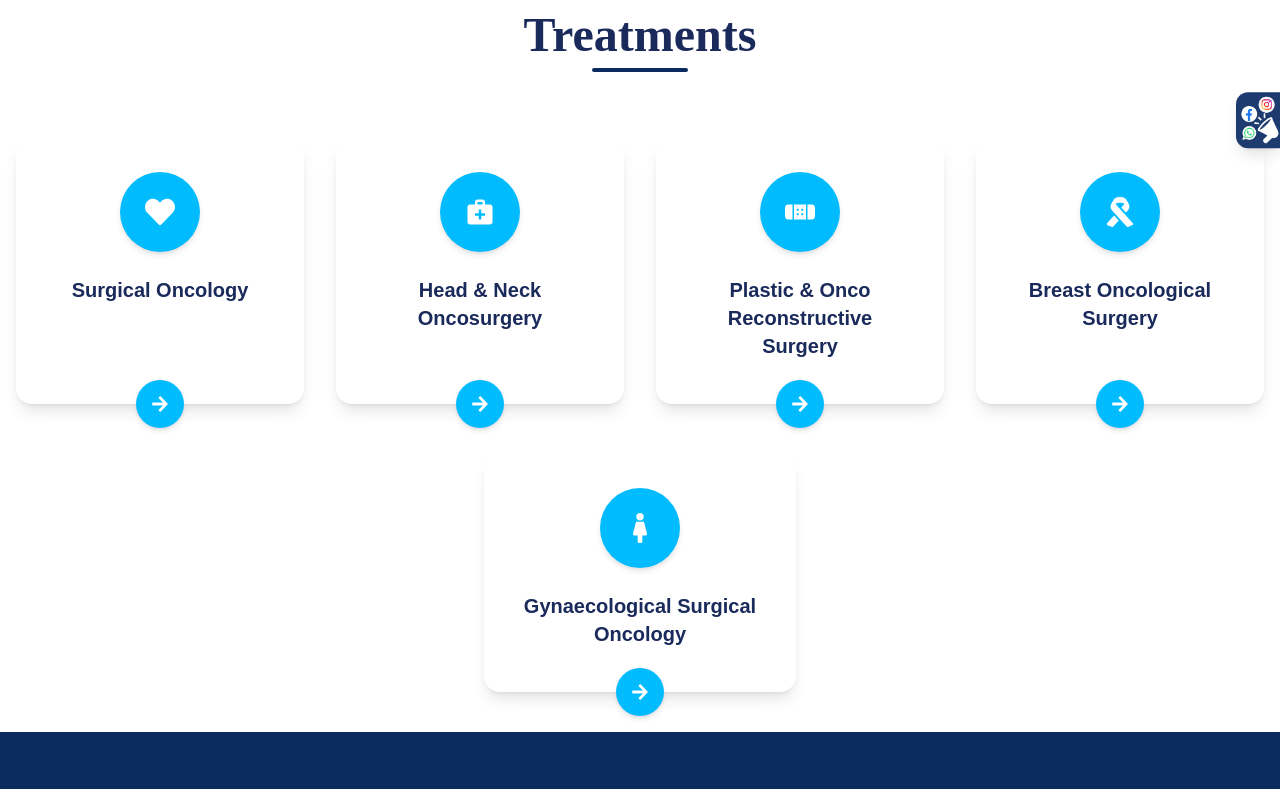
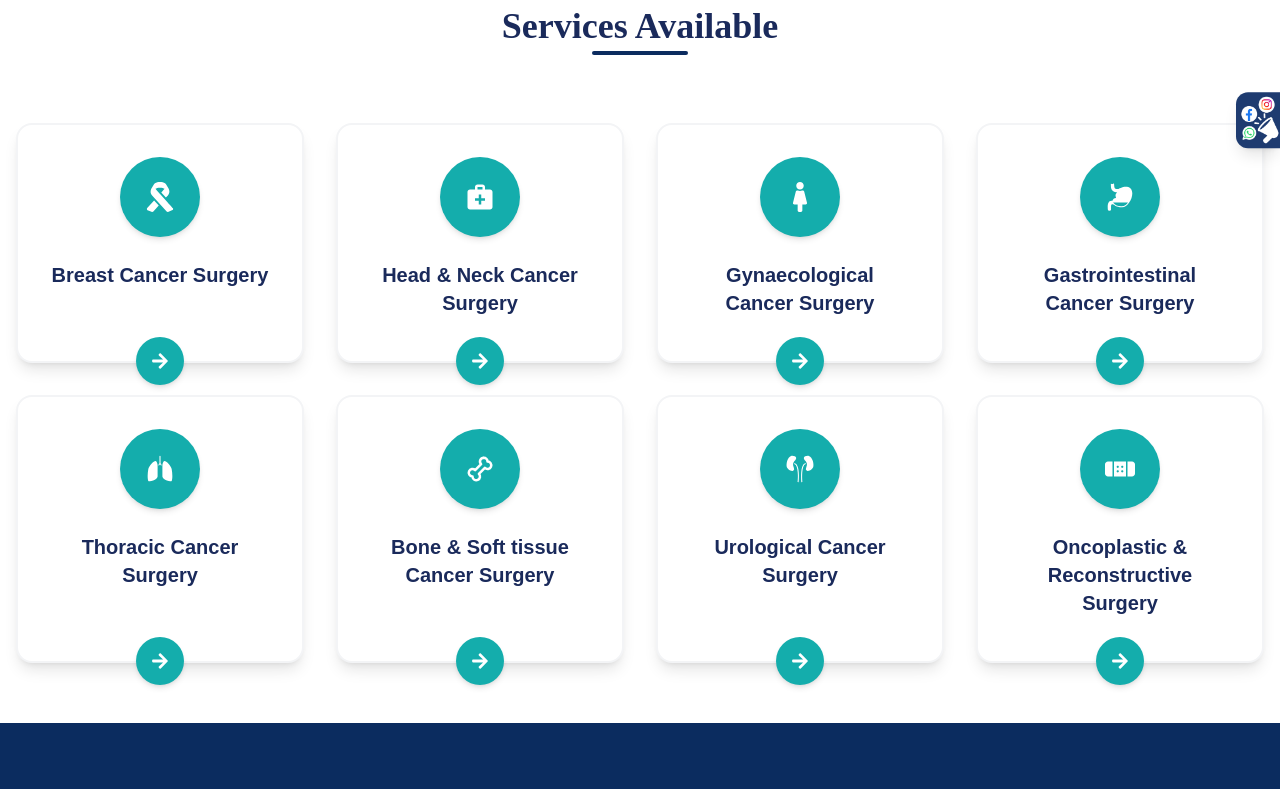
Before and after one commit to AQITPvtLtd/drrajeshjain, a Next.js app: page /treatments in a window 1280 px wide. Shown: the part 280-1069 px from the top of the page. Built offline with nearby package versions, Linux system fonts and the light colour scheme.

Commit message:
add changes

```diff
--- a/src/app/about-us/AboutUs.jsx
+++ b/src/app/about-us/AboutUs.jsx
@@ -2,6 +2,7 @@
 import Image from "next/image";
 import MissionVision from "./missionvision/MissionVision";
 import Faq from "@/components/homepage/Faq";
+import Testimonials from "@/components/homepage/Testimonials";
 
 export default function AboutUs() {
   return (
@@ -52,6 +53,7 @@ export default function AboutUs() {
       </section>
 
       <MissionVision />
+      <Testimonials />
       <Faq />
     </section>
   );
--- a/src/app/treatments/Treatments.jsx
+++ b/src/app/treatments/Treatments.jsx
@@ -2,6 +2,10 @@
 import React from "react";
 import Link from "next/link";
 import { FaHeart, FaUser, FaVial, FaArrowRight } from "react-icons/fa";
+import { GiStomach } from "react-icons/gi";
+import { GiLungs } from "react-icons/gi";
+import { TbBone } from "react-icons/tb";
+import { GiKidneys } from "react-icons/gi";
 import { MdMedicalServices } from "react-icons/md";
 import { FaBandAid } from "react-icons/fa";
 import { FaRibbon } from "react-icons/fa";
@@ -9,53 +13,74 @@ import { FaFemale } from "react-icons/fa";
 
 const services = [
   {
-    icon: <FaHeart className="text-white text-3xl" />,
-    title: "Surgical Oncology",
+    icon: <FaRibbon className="text-white text-3xl" />,
+    title: "Breast Cancer Surgery",
+    description:
+      "",
+    href: "/our-team/dr-pranjal-kulshreshtha",
+  },
+  {
+    icon: <MdMedicalServices className="text-white text-3xl" />,
+    title: "Head & Neck Cancer Surgery",
+    description:
+      "",
+    href: "/our-team/dr-ishan-mohan",
+  },
+  {
+    icon: <FaFemale className="text-white text-3xl" />,
+    title: "Gynaecological Cancer Surgery",
+    description:
+      "",
+    href: "/treatments/gynaecological",
+  },
+  {
+    icon: <GiStomach  className="text-white text-3xl" />,
+    title: "Gastrointestinal Cancer Surgery",
     description:
       "",
     href: "/our-team/dr-rajesh-jain",
   },
   {
-    icon: <MdMedicalServices className="text-white text-3xl" />,
-    title: "Head & Neck Oncosurgery",
+    icon: <GiLungs className="text-white text-3xl" />,
+    title: "Thoracic Cancer Surgery",
     description:
       "",
-    href: "/our-team/dr-ishan-mohan",
+    href: "/our-team/dr-rajesh-jain",
+  },
+  {
+    icon: <TbBone className="text-white text-3xl" />,
+    title: "Bone & Soft tissue Cancer Surgery",
+    description:
+      "",
+    href: "/our-team/dr-rajesh-jain",
+  },
+  {
+    icon: <GiKidneys className="text-white text-3xl" />,
+    title: "Urological Cancer Surgery",
+    description:
+      "",
+    href: "/our-team/dr-rajesh-jain",
   },
   {
     icon: <FaBandAid className="text-white text-3xl" />,
-    title: "Plastic & Onco Reconstructive Surgery",
+    title: "Oncoplastic & Reconstructive Surgery",
     description:
       "",
     href: "/our-team/dr-himanshu-gupta",
   },
-  {
-    icon: <FaRibbon className="text-white text-3xl" />,
-    title: "Breast Oncological Surgery",
-    description:
-      "",
-    href: "/our-team/dr-pranjal-kulshreshtha",
-  },
-  {
-    icon: <FaFemale className="text-white text-3xl" />,
-    title: "Gynaecological Surgical Oncology",
-    description:
-      "",
-    href: "/treatments/gynaecological",
-  },
 ];
 
 export default function Treatments() {
-  // Use splice to separate last card
-  const mainServices = services.slice(0, services.length - 1);
-  const lastService = services.slice(-1)[0];
+  // No split — show all services normally
+  const mainServices = services;
+
 
   return (
     <section className="w-full py-10 bg-white font-poppins">
       {/* Heading */}
       <div className="text-center mb-10 px-4">
-        <h2 className="text-3xl sm:text-4xl md:text-5xl font-bold text-[#1a2a5b] leading-snug" style={{ fontFamily: "Roboto Slab, serif" }}>
-          Treatments
+        <h2 className="text-3xl md:text-4xl font-bold text-[#1a2a5b] leading-snug" style={{ fontFamily: "Roboto Slab, serif" }}>
+          Services Available
         </h2>
         <div className="w-24 h-[4px] bg-[#0b2c5f] mx-auto mb-12 rounded-full"></div>
       </div>
@@ -65,9 +90,9 @@ export default function Treatments() {
         {mainServices.map((service, index) => (
           <div
             key={index}
-            className="relative bg-white rounded-2xl shadow-lg p-8 flex flex-col items-center text-center transition-all duration-300 hover:shadow-2xl"
+            className="relative bg-white border-2 border-gray-100 rounded-2xl shadow-lg p-8 flex flex-col items-center text-center transition-all duration-300 hover:shadow-2xl"
           >
-            <div className="bg-sky-400 w-20 h-20 rounded-full flex items-center justify-center mb-6 shadow-md">
+            <div className="bg-[#14adac] w-20 h-20 rounded-full flex items-center justify-center mb-6 shadow-md">
               {service.icon}
             </div>
             <h3 className="text-[#1a2a5b] text-xl font-semibold mb-3">
@@ -75,7 +100,7 @@ export default function Treatments() {
             </h3>
             <Link href={service.href}>
               <div className="absolute bottom-0 left-1/2 transform -translate-x-1/2 translate-y-1/2">
-                <div className="bg-sky-400 w-12 h-12 flex items-center justify-center rounded-full cursor-pointer hover:bg-sky-500 transition-all shadow-md">
+                <div className="bg-[#14adac] w-12 h-12 flex items-center justify-center rounded-full cursor-pointer hover:bg-[#0F8A89] transition-all shadow-md">
                   <FaArrowRight className="text-white text-lg" />
                 </div>
               </div>
@@ -83,25 +108,6 @@ export default function Treatments() {
           </div>
         ))}
       </div>
-
-      {/* Centered Last Card */}
-      <div className="max-w-7xl mx-auto flex justify-center mt-8 px-4">
-        <div className="relative bg-white rounded-2xl shadow-lg p-8 flex flex-col items-center text-center transition-all duration-300 hover:shadow-2xl w-full sm:w-[80%] md:w-[50%] lg:w-[25%]">
-          <div className="bg-sky-400 w-20 h-20 rounded-full flex items-center justify-center mb-6 shadow-md">
-            {lastService.icon}
-          </div>
-          <h3 className="text-[#1a2a5b] text-xl font-semibold mb-3">
-            {lastService.title}
-          </h3>
-          <Link href={lastService.href}>
-            <div className="absolute bottom-0 left-1/2 transform -translate-x-1/2 translate-y-1/2">
-              <div className="bg-sky-400 w-12 h-12 flex items-center justify-center rounded-full cursor-pointer hover:bg-sky-500 transition-all shadow-md">
-                <FaArrowRight className="text-white text-lg" />
-              </div>
-            </div>
-          </Link>
-        </div>
-      </div>
     </section>
   );
 }
--- a/src/app/treatments/gynaecological/GynaecologicalSurgicalOncology.jsx
+++ b/src/app/treatments/gynaecological/GynaecologicalSurgicalOncology.jsx
@@ -8,7 +8,7 @@ export default function GynaecologicalSurgicalOncology() {
   return (
     <div className="max-w-5xl mx-auto py-10 px-4">
       <h1 className="text-3xl font-bold text-[#1e3b70] mb-2 text-center" style={{ fontFamily: "Roboto Slab, serif" }}>
-        Gynaecological Surgical Oncology
+        Gynaecological Cancer Surgery
       </h1>
       <div className="w-24 h-[4px] bg-[#0b2c5f] mx-auto mb-12 rounded-full"></div>
 
--- a/src/components/common/header/NavLinks.jsx
+++ b/src/components/common/header/NavLinks.jsx
@@ -28,8 +28,8 @@ const NavLinks = () => {
   ];
 
   const callData = {
-    phone: "9810465644",
-    display: "+91 98104 65644",
+    phone: "9599206900",
+    display: "+91 95992 06900",
   };
 
   return (
--- a/src/components/homepage/Treatments.jsx
+++ b/src/components/homepage/Treatments.jsx
@@ -2,6 +2,10 @@
 import React from "react";
 import Link from "next/link";
 import { FaHeart, FaUser, FaVial, FaArrowRight } from "react-icons/fa";
+import { GiStomach } from "react-icons/gi";
+import { GiLungs } from "react-icons/gi";
+import { TbBone } from "react-icons/tb";
+import { GiKidneys } from "react-icons/gi";
 import { MdMedicalServices } from "react-icons/md";
 import { FaBandAid } from "react-icons/fa";
 import { FaRibbon } from "react-icons/fa";
@@ -9,53 +13,74 @@ import { FaFemale } from "react-icons/fa";
 
 const services = [
   {
-    icon: <FaHeart className="text-white text-3xl" />,
-    title: "Surgical Oncology",
+    icon: <FaRibbon className="text-white text-3xl" />,
+    title: "Breast Cancer Surgery",
+    description:
+      "",
+    href: "/our-team/dr-pranjal-kulshreshtha",
+  },
+  {
+    icon: <MdMedicalServices className="text-white text-3xl" />,
+    title: "Head & Neck Cancer Surgery",
+    description:
+      "",
+    href: "/our-team/dr-ishan-mohan",
+  },
+  {
+    icon: <FaFemale className="text-white text-3xl" />,
+    title: "Gynaecological Cancer Surgery",
+    description:
+      "",
+    href: "/treatments/gynaecological",
+  },
+  {
+    icon: <GiStomach  className="text-white text-3xl" />,
+    title: "Gastrointestinal Cancer Surgery",
     description:
       "",
     href: "/our-team/dr-rajesh-jain",
   },
   {
-    icon: <MdMedicalServices className="text-white text-3xl" />,
-    title: "Head & Neck Oncosurgery",
+    icon: <GiLungs className="text-white text-3xl" />,
+    title: "Thoracic Cancer Surgery",
     description:
       "",
-    href: "/our-team/dr-ishan-mohan",
+    href: "/our-team/dr-rajesh-jain",
+  },
+  {
+    icon: <TbBone className="text-white text-3xl" />,
+    title: "Bone & Soft tissue Cancer Surgery",
+    description:
+      "",
+    href: "/our-team/dr-rajesh-jain",
+  },
+  {
+    icon: <GiKidneys className="text-white text-3xl" />,
+    title: "Urological Cancer Surgery",
+    description:
+      "",
+    href: "/our-team/dr-rajesh-jain",
   },
   {
     icon: <FaBandAid className="text-white text-3xl" />,
-    title: "Plastic & Onco Reconstructive Surgery",
+    title: "Oncoplastic & Reconstructive Surgery",
     description:
       "",
     href: "/our-team/dr-himanshu-gupta",
   },
-  {
-    icon: <FaRibbon className="text-white text-3xl" />,
-    title: "Breast Oncological Surgery",
-    description:
-      "",
-    href: "/our-team/dr-pranjal-kulshreshtha",
-  },
-  {
-    icon: <FaFemale className="text-white text-3xl" />,
-    title: "Gynaecological Surgical Oncology",
-    description:
-      "",
-    href: "/treatments/gynaecological",
-  },
 ];
 
 export default function Treatments() {
-  // Use splice to separate last card
-  const mainServices = services.slice(0, services.length - 1);
-  const lastService = services.slice(-1)[0];
+  // No split — show all services normally
+  const mainServices = services;
+
 
   return (
     <section className="w-full py-10 bg-white font-poppins">
       {/* Heading */}
       <div className="text-center mb-10 px-4">
         <h2 className="text-3xl md:text-4xl font-bold text-[#1a2a5b] leading-snug" style={{ fontFamily: "Roboto Slab, serif" }}>
-          Treatments
+          Services Available
         </h2>
         <div className="w-24 h-[4px] bg-[#0b2c5f] mx-auto mb-12 rounded-full"></div>
       </div>
@@ -65,7 +90,7 @@ export default function Treatments() {
         {mainServices.map((service, index) => (
           <div
             key={index}
-            className="relative bg-white rounded-2xl shadow-lg p-8 flex flex-col items-center text-center transition-all duration-300 hover:shadow-2xl"
+            className="relative bg-white border-2 border-gray-100 rounded-2xl shadow-lg p-8 flex flex-col items-center text-center transition-all duration-300 hover:shadow-2xl"
           >
             <div className="bg-[#14adac] w-20 h-20 rounded-full flex items-center justify-center mb-6 shadow-md">
               {service.icon}
@@ -83,25 +108,6 @@ export default function Treatments() {
           </div>
         ))}
       </div>
-
-      {/* Centered Last Card */}
-      <div className="max-w-7xl mx-auto flex justify-center mt-8 px-4">
-        <div className="relative bg-white rounded-2xl shadow-lg p-8 flex flex-col items-center text-center transition-all duration-300 hover:shadow-2xl w-full sm:w-[80%] md:w-[50%] lg:w-[25%]">
-          <div className="bg-[#14adac] w-20 h-20 rounded-full flex items-center justify-center mb-6 shadow-md">
-            {lastService.icon}
-          </div>
-          <h3 className="text-[#1a2a5b] text-xl font-semibold mb-3">
-            {lastService.title}
-          </h3>
-          <Link href={lastService.href}>
-            <div className="absolute bottom-0 left-1/2 transform -translate-x-1/2 translate-y-1/2">
-              <div className="bg-[#14adac] w-12 h-12 flex items-center justify-center rounded-full cursor-pointer hover:bg-[#0F8A89] transition-all shadow-md">
-                <FaArrowRight className="text-white text-lg" />
-              </div>
-            </div>
-          </Link>
-        </div>
-      </div>
     </section>
   );
 }
```
Also changed, not shown: src/app/contact-us/Contact.jsx (+19 -8 lines), src/components/common/footer/Footer.jsx (+9 -2 lines).
